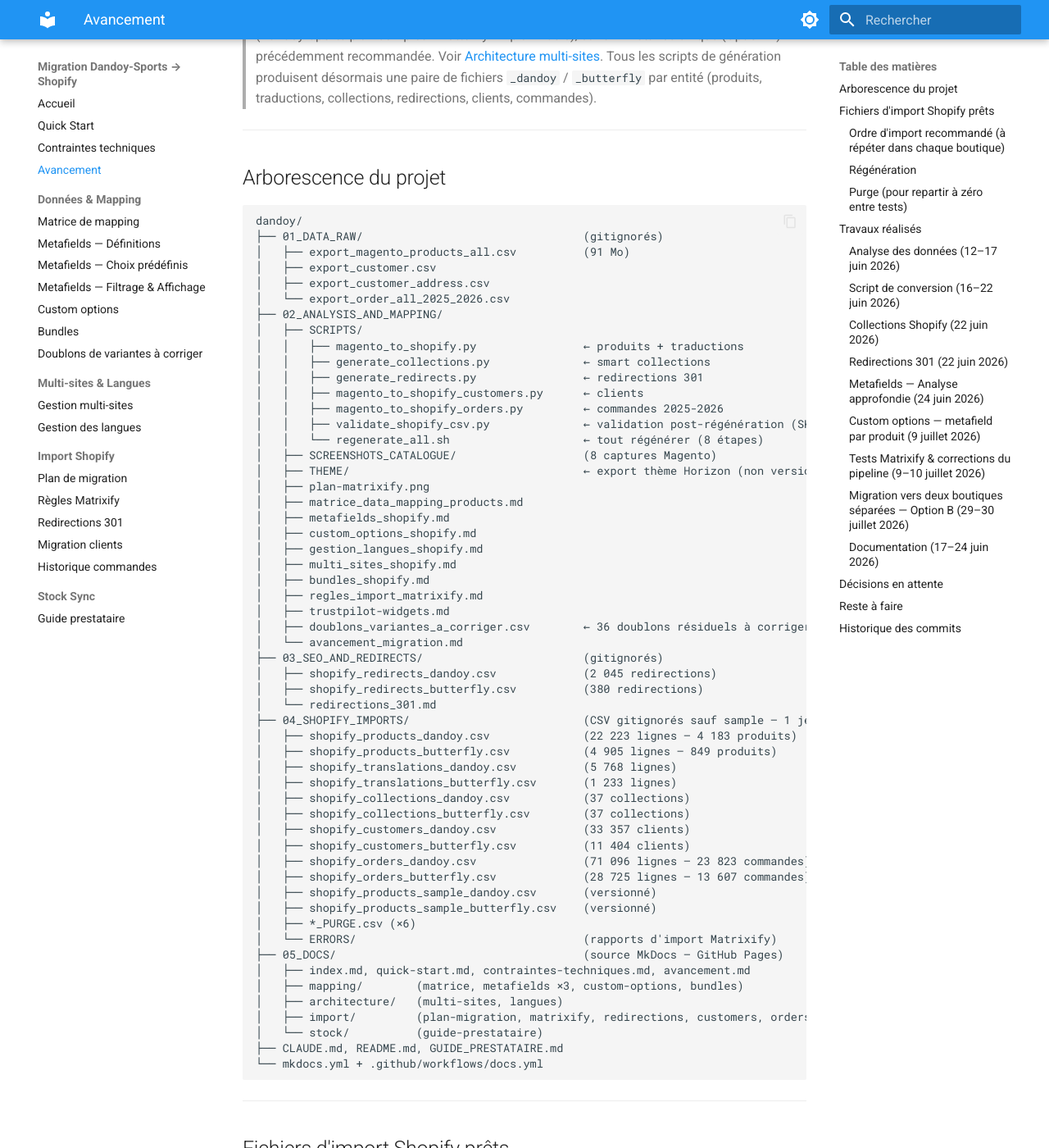
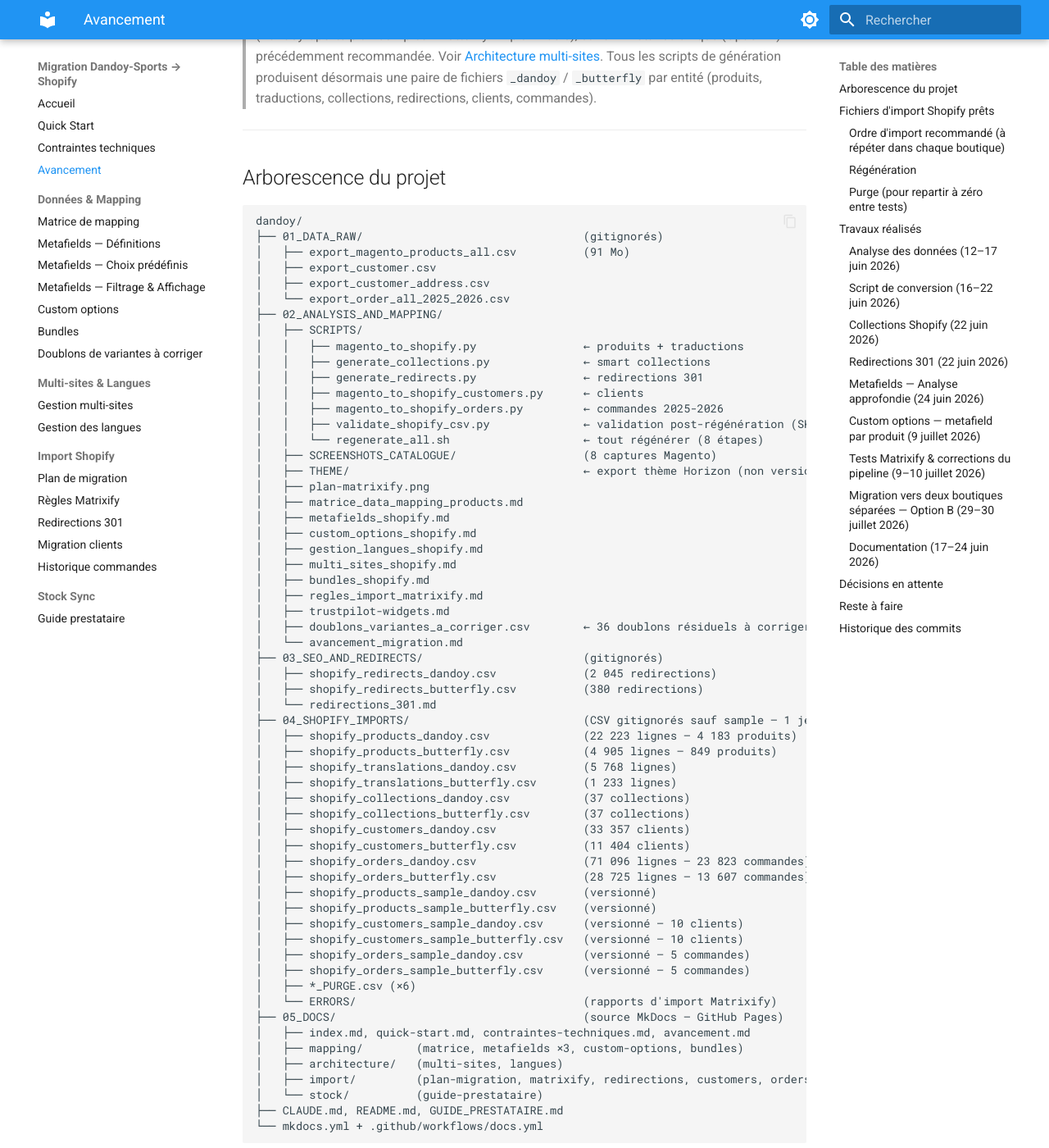
Before and after one commit to Webdigitales/dandoy-migration-2026, an MkDocs documentation site: the page built from 05_DOCS/avancement.md, in a window 1280 px wide and 1400 px high, scrolled down 258 px. Shown: the whole window at 82% size. Built offline with MkDocs 1.6.1 and Material for MkDocs 9.7.7, drawn with Linux system fonts in a browser that asks for light colours; some of the changed text lies outside the part shown.

Commit message:
Add customer and order sample files for Matrixify test imports
Extends regenerate_all.sh's sample step to cover customers (10 per store,
mixing with/without address) and orders (5 complete orders with all their
line items per store), matching the existing products sample. Versioned
like the products sample per client request, despite containing real
customer emails/names in small quantity.

Co-Authored-By: Claude Sonnet 5 <noreply@anthropic.com>

```diff
--- a/05_DOCS/avancement.md
+++ b/05_DOCS/avancement.md
@@ -59,6 +59,10 @@ dandoy/
 │   ├── shopify_orders_butterfly.csv             (28 725 lignes — 13 607 commandes)
 │   ├── shopify_products_sample_dandoy.csv       (versionné)
 │   ├── shopify_products_sample_butterfly.csv    (versionné)
+│   ├── shopify_customers_sample_dandoy.csv      (versionné — 10 clients)
+│   ├── shopify_customers_sample_butterfly.csv   (versionné — 10 clients)
+│   ├── shopify_orders_sample_dandoy.csv         (versionné — 5 commandes)
+│   ├── shopify_orders_sample_butterfly.csv      (versionné — 5 commandes)
 │   ├── *_PURGE.csv (×6)
 │   └── ERRORS/                                  (rapports d'import Matrixify)
 ├── 05_DOCS/                                     (source MkDocs — GitHub Pages)
@@ -88,7 +92,9 @@ deux jeux ; chaque commande n'apparaît que dans un seul jeu (boutique d'origine
 | `shopify_customers_dandoy.csv` / `_butterfly.csv` | 33 357 / 11 404 | Clients dédupliqués + adresse par défaut + tags source |
 | `shopify_orders_dandoy.csv` / `_butterfly.csv` | 71 096 / 28 725 | 23 823 / 13 607 commandes avec line items |
 | `*_PURGE.csv` (×6) | — | Fichiers de suppression Matrixify pour repartir à zéro entre tests |
-| `shopify_products_sample_dandoy.csv` / `_butterfly.csv` | — | Échantillon (tous types) |
+| `shopify_products_sample_dandoy.csv` / `_butterfly.csv` | — | Échantillon produits (tous types) |
+| `shopify_customers_sample_dandoy.csv` / `_butterfly.csv` | — | Échantillon clients (5 avec adresse + 5 sans) |
+| `shopify_orders_sample_dandoy.csv` / `_butterfly.csv` | — | Échantillon commandes (5 commandes complètes avec line items) |
 
 ### Ordre d'import recommandé (à répéter dans chaque boutique)
 
```
Also changed, not shown: 02_ANALYSIS_AND_MAPPING/avancement_migration.md (+7 -1 lines), CLAUDE.md (+5 -1 lines), 6 other files.
